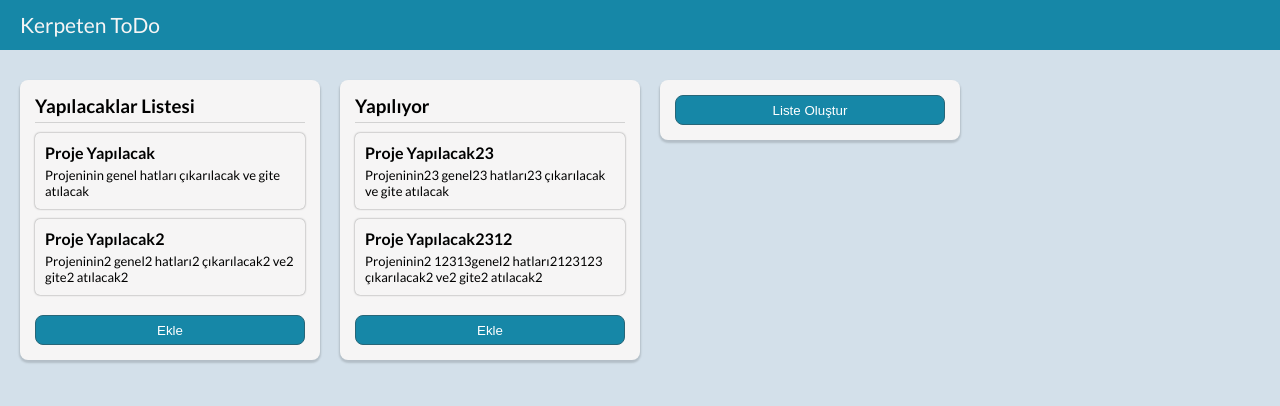
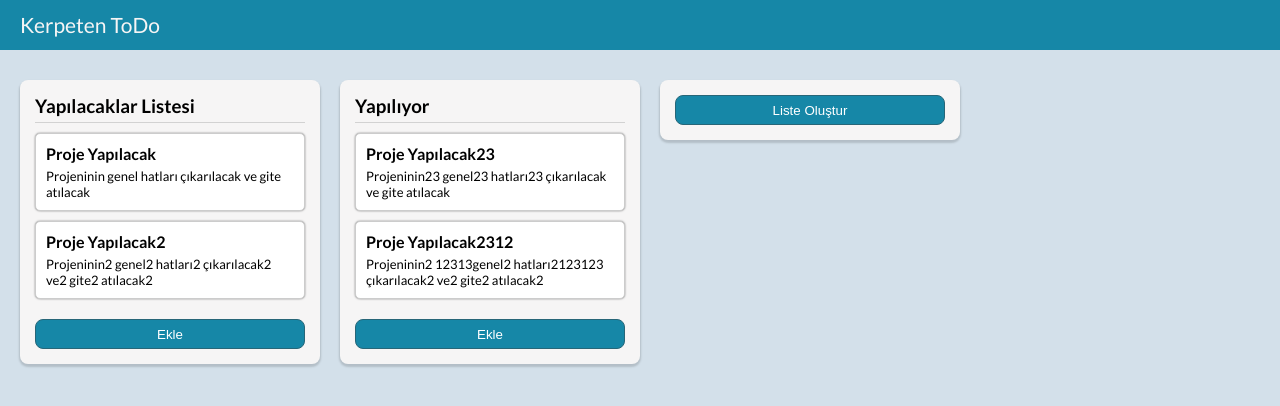
Before and after one commit to eminuzn/vue-todo, a Vue app in the folder vue-todo/: page / in a window 1280 px wide. Shown: the top 406 px of the page. Built offline with nearby package versions, Linux system fonts and the light colour scheme.

Commit message:
drag and drop done

```diff
--- a/vue-todo/package.json
+++ b/vue-todo/package.json
@@ -10,6 +10,7 @@
   "dependencies": {
     "core-js": "^2.6.5",
     "vue": "^2.6.10",
+    "vuedraggable": "^2.24.3",
     "vuex": "^3.6.2"
   },
   "devDependencies": {
--- a/vue-todo/src/components/list/List.vue
+++ b/vue-todo/src/components/list/List.vue
@@ -3,7 +3,16 @@
 
     <h3>{{list.name}}</h3>
     <div class="tasks">
-      <Task v-for="task in list.tasks" :key="task.id" :task="task" />
+      <draggable
+        v-model="list.tasks"
+        :list="list.tasks"
+        group="lists"
+        v-bind="dragOptions"
+        @start="drag = true"
+        @end="drag = false">
+
+        <Task v-for="task in list.tasks" :key="task.id" :task="task" />
+      </draggable>
     </div>
 
     <AddTask :listId="list.id"/>
@@ -14,14 +23,37 @@
 <script>
 import Task from '../task/Task'
 import AddTask from '../task/AddTask'
+import draggable from 'vuedraggable'
+
 export default {
   name:"List",
+  data() {
+    return {
+      drag: false
+    };
+  },
   props: {
     list: Object
   },
   components:{
     Task,
-    AddTask
+    AddTask,
+    draggable
+  },
+  filters:{
+    getListUniqName(listId){
+      return "list-" + listId
+    }
+  },
+  computed: {
+    dragOptions() {
+      return {
+        animation: 200,
+        group: "description",
+        disabled: false,
+        ghostClass: "ghost"
+      };
+    }
   }
 }
 </script>
--- a/vue-todo/src/components/task/Task.vue
+++ b/vue-todo/src/components/task/Task.vue
@@ -21,6 +21,8 @@ export default {
     margin: 10px 0;
     box-shadow: 0px 0px 2px 0px rgba(0,0,0,0.5);
     border-radius: 5px;
+    background: white;
+    border: 1px solid #cccccc;
   }
   .header{
     font-weight: bold;
```
Also changed, not shown: 1 other file (tests, documents, lock files or other folders).
